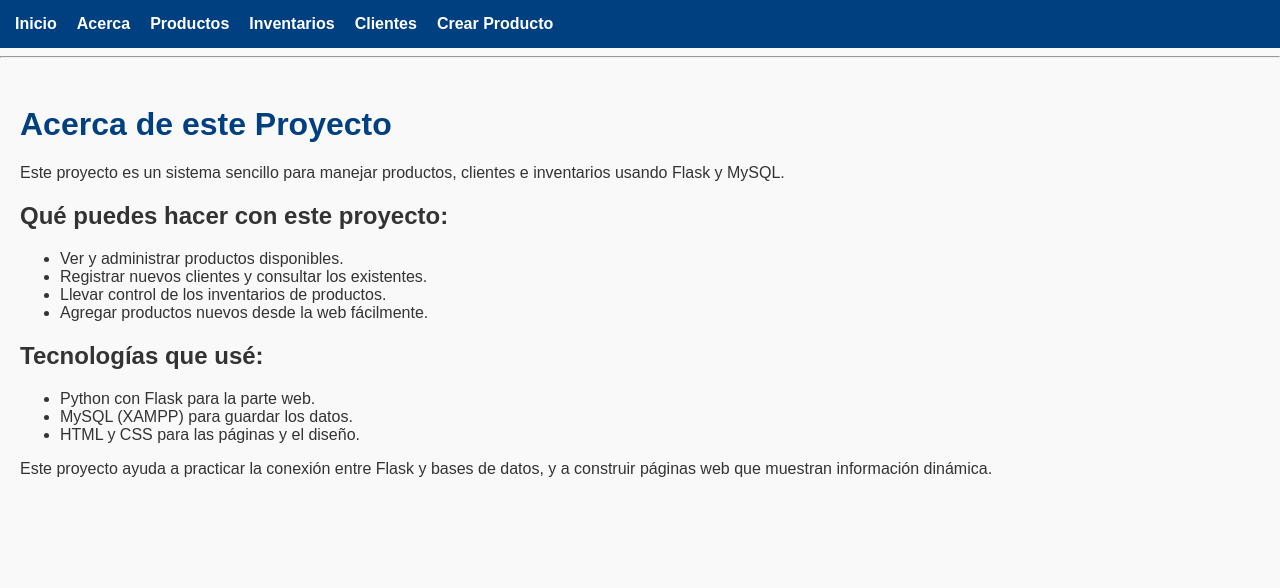
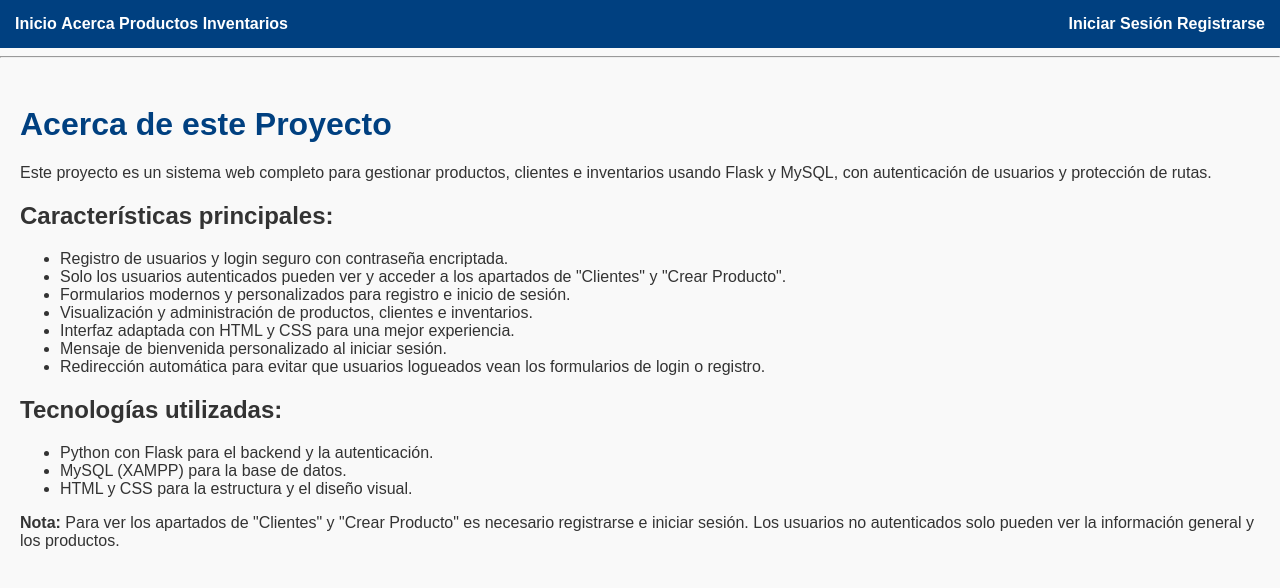
Before and after one commit to 90Hm/semana15-proyectoflask, a Flask app: page /acerca in a window 1280 px wide. Shown: the top 588 px of the page. Run offline with Flask 3, Linux system fonts and the light colour scheme.

Commit message:
Versión actualizada  del proyecto Flask

```diff
--- a/app.py
+++ b/app.py
@@ -1,8 +1,76 @@
-from flask import Flask, render_template, request, redirect
+from flask import Flask, render_template, request, redirect, url_for, flash
+from flask_login import LoginManager, login_user, login_required, logout_user, current_user
 from conexion.conexion import get_connection
+from Models.ModelLogin import Usuario, obtener_por_email
+from werkzeug.security import generate_password_hash
 
 app = Flask(__name__)
+app.secret_key = 'supersecretkey'  # Necesario para sesiones y flash
 
+# Configurar Flask-Login
+login_manager = LoginManager()
+login_manager.init_app(app)
+login_manager.login_view = 'login_view'  # Nombre de la función de login
+
+# ==================== FLASK-LOGIN: USER LOADER ====================
+@login_manager.user_loader
+def load_user(user_id):
+    conn = get_connection()
+    cursor = conn.cursor()
+    cursor.execute("SELECT idusuario, nombre, email, password FROM usuarios WHERE idusuario = %s", (user_id,))
+    fila = cursor.fetchone()
+    cursor.close()
+    conn.close()
+    if fila:
+        return Usuario(fila[0], fila[1], fila[2], fila[3])
+    return None
+
+# ==================== RUTAS LOGIN / REGISTRO ====================
+@app.route('/register', methods=['GET', 'POST'])
+def register():
+    if request.method == 'POST':
+        nombre = request.form['nombre']
+        email = request.form['email']
+        password = generate_password_hash(request.form['password'])
+
+        conn = get_connection()
+        cursor = conn.cursor()
+        cursor.execute(
+            "INSERT INTO usuarios (nombre, email, password) VALUES (%s, %s, %s)",
+            (nombre, email, password)
+        )
+        conn.commit()
+        cursor.close()
+        conn.close()
+
+        flash('Usuario registrado correctamente')
+        return redirect(url_for('login_view'))
+    return render_template('register.html')
+
+@app.route('/login', methods=['GET', 'POST'])
+def login_view():
+    if current_user.is_authenticated:
+        return redirect(url_for('index'))
+    if request.method == 'POST':
+        email = request.form['email']
+        password = request.form['password']
+        user = obtener_por_email(email)
+        if user and user.verificar_password(password):
+            login_user(user)
+            return redirect(url_for('index'))
+        else:
+            flash('Usuario o contraseña incorrectos')
+    return render_template('login.html')
+
+
+
+@app.route('/logout')
+@login_required
+def logout():
+    logout_user()
+    return redirect(url_for('login_view'))
+
+# ==================== RUTAS EXISTENTES ====================
 @app.route('/')
 def index():
     return render_template('index.html')
@@ -20,6 +88,7 @@ def productos():
     cursor.close()
     conn.close()
     return render_template('productos.html', productos=productos)
+
 @app.route('/clientes')
 def clientes():
     buscar = request.args.get('buscar')
@@ -77,7 +146,6 @@ def inventarios():
     conn.close()
     return render_template('inventarios.html', inventarios=inventarios, buscar=buscar)
 
-
 @app.route('/crear_producto', methods=['GET','POST'])
 def crear_producto():
     if request.method == 'POST':
@@ -112,6 +180,6 @@ def crear_producto():
 
     return render_template('crear_producto.html')
 
-
+# ==================== RUN ====================
 if __name__ == '__main__':
     app.run(debug=True)
--- a/static/css/estilo.css
+++ b/static/css/estilo.css
@@ -11,3 +11,9 @@ input, textarea { width:100%; padding:10px; margin:5px 0 15px 0; border:1px soli
 button { background-color:#004080; color:white; border:none; padding:10px 15px; cursor:pointer; border-radius:5px; }
 button:hover { background-color:#00264d; }
 .container { padding: 20px; }
+
+.bienvenida {
+	color: #fff;
+	font-weight: bold;
+	margin-right: 10px;
+}
--- a/templates/acerca.html
+++ b/templates/acerca.html
@@ -2,22 +2,25 @@
 {% block title %}Acerca{% endblock %}
 {% block content %}
 <h1>Acerca de este Proyecto</h1>
-<p>Este proyecto es un sistema sencillo para manejar productos, clientes e inventarios usando Flask y MySQL.</p>
+<p>Este proyecto es un sistema web completo para gestionar productos, clientes e inventarios usando Flask y MySQL, con autenticación de usuarios y protección de rutas.</p>
 
-<h2>Qué puedes hacer con este proyecto:</h2>
+<h2>Características principales:</h2>
 <ul>
-    <li>Ver y administrar productos disponibles.</li>
-    <li>Registrar nuevos clientes y consultar los existentes.</li>
-    <li>Llevar control de los inventarios de productos.</li>
-    <li>Agregar productos nuevos desde la web fácilmente.</li>
+    <li>Registro de usuarios y login seguro con contraseña encriptada.</li>
+    <li>Solo los usuarios autenticados pueden ver y acceder a los apartados de "Clientes" y "Crear Producto".</li>
+    <li>Formularios modernos y personalizados para registro e inicio de sesión.</li>
+    <li>Visualización y administración de productos, clientes e inventarios.</li>
+    <li>Interfaz adaptada con HTML y CSS para una mejor experiencia.</li>
+    <li>Mensaje de bienvenida personalizado al iniciar sesión.</li>
+    <li>Redirección automática para evitar que usuarios logueados vean los formularios de login o registro.</li>
 </ul>
 
-<h2>Tecnologías que usé:</h2>
+<h2>Tecnologías utilizadas:</h2>
 <ul>
-    <li>Python con Flask para la parte web.</li>
-    <li>MySQL (XAMPP) para guardar los datos.</li>
-    <li>HTML y CSS para las páginas y el diseño.</li>
+    <li>Python con Flask para el backend y la autenticación.</li>
+    <li>MySQL (XAMPP) para la base de datos.</li>
+    <li>HTML y CSS para la estructura y el diseño visual.</li>
 </ul>
 
-<p>Este proyecto ayuda a practicar la conexión entre Flask y bases de datos, y a construir páginas web que muestran información dinámica.</p>
+<p><strong>Nota:</strong> Para ver los apartados de "Clientes" y "Crear Producto" es necesario registrarse e iniciar sesión. Los usuarios no autenticados solo pueden ver la información general y los productos.</p>
 {% endblock %}
--- a/templates/base.html
+++ b/templates/base.html
@@ -6,13 +6,26 @@
     <link rel="stylesheet" href="{{ url_for('static', filename='css/estilo.css') }}">
 </head>
 <body>
-    <nav>
+    <nav style="display: flex; justify-content: space-between; align-items: center;">
+        <div>
             <a href="/">Inicio</a>
             <a href="/acerca">Acerca</a>
             <a href="/productos">Productos</a>
             <a href="/inventarios">Inventarios</a>
+            {% if current_user.is_authenticated %}
                 <a href="/clientes">Clientes</a>
                 <a href="/crear_producto">Crear Producto</a>
+            {% endif %}
+        </div>
+        <div>
+            {% if current_user.is_authenticated %}
+                <span class="bienvenida">Bienvenido, {{ current_user.nombre }}!</span>
+                <a href="{{ url_for('logout') }}">Cerrar sesión</a>
+            {% else %}
+                <a href="{{ url_for('login_view') }}">Iniciar Sesión</a>
+                <a href="{{ url_for('register') }}">Registrarse</a>
+            {% endif %}
+        </div>
     </nav>
     <hr>
     <div class="container">
--- a/templates/index.html
+++ b/templates/index.html
@@ -3,4 +3,5 @@
 {% block content %}
 <h1>Bienvenido al Sistema de Gestión de Productos</h1>
 <p>Esta aplicación permite gestionar productos, clientes e inventarios de manera sencilla y conectada a MySQL.</p>
+
 {% endblock %}
```
Also changed, not shown: Models/ModelLogin.py (added, +25 -0 lines), bd_proyecto_flask.sql (+12 -0 lines), templates/dashboard.html (added, +12 -0 lines), templates/login.html (added, +26 -0 lines), templates/register.html (added, +30 -0 lines), README.md, 1 other file. Lines whose indentation alone changed are shown as unchanged.
